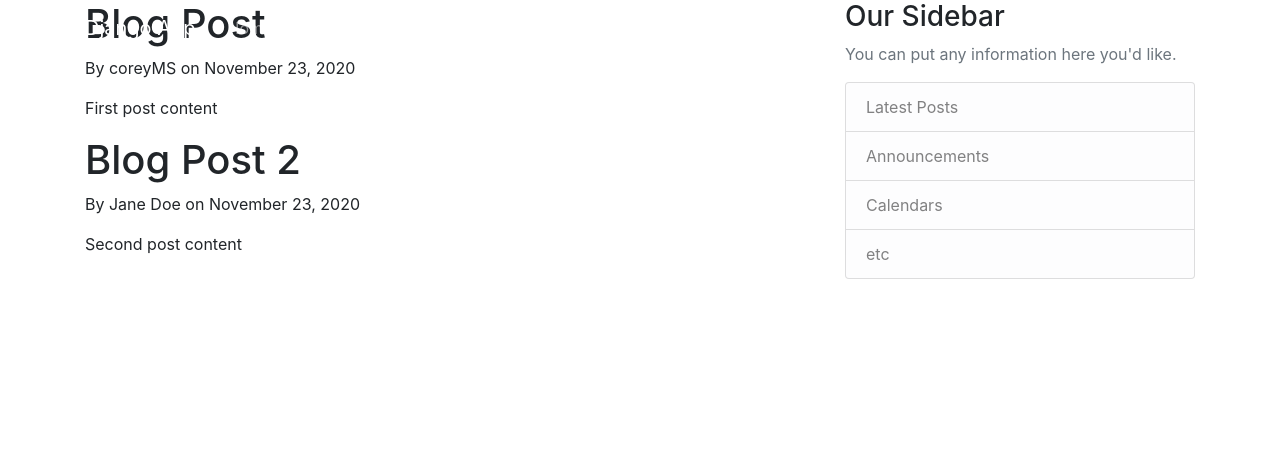
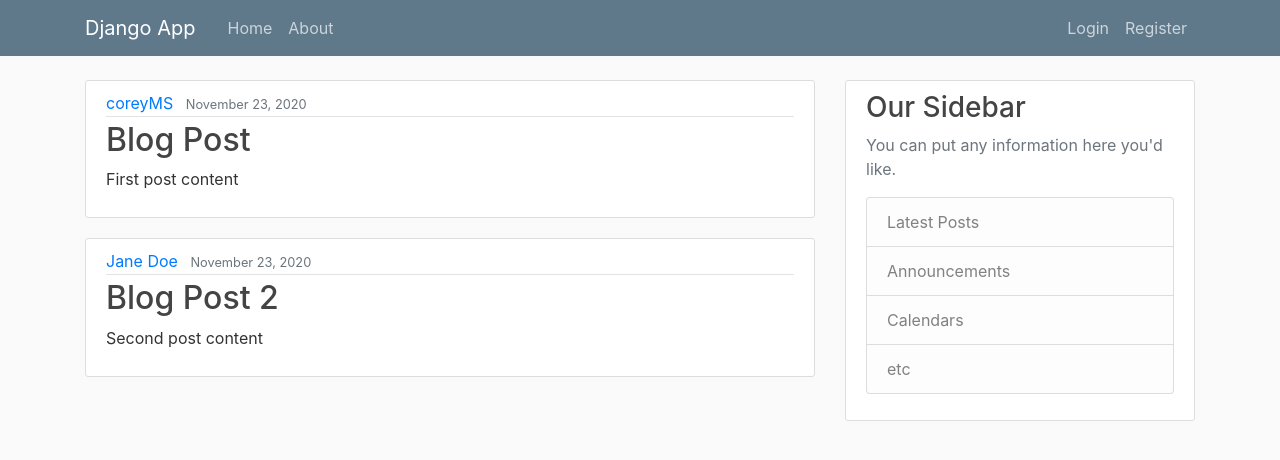
Before and after one commit to Hassanalihazaraa/full-featured-app, a Django app: page / in a window 1280 px wide. Shown: the top 460 px of the page. Run offline with Django 3.2, Linux system fonts and the light colour scheme.

Commit message:
fixed css

```diff
--- a/blog/templates/blog/base.html
+++ b/blog/templates/blog/base.html
@@ -1,3 +1,5 @@
+{% load static %}
+
 <!DOCTYPE html>
 <html lang="en">
   <head>
@@ -14,6 +16,8 @@
       integrity="sha384-TX8t27EcRE3e/ihU7zmQxVncDAy5uIKz4rEkgIXeMed4M0jlfIDPvg6uqKI2xXr2"
       crossorigin="anonymous"
     />
+     <!-- css -->
+     <link rel="stylesheet" type="text/css" href="{% static 'blog/main.css' %}">
 
     <title>Hello, world!</title>
     {% if title %}
--- a/blog/templates/blog/home.html
+++ b/blog/templates/blog/home.html
@@ -1,11 +1,16 @@
 {% extends 'blog/base.html' %}
 
 {% block content %}
-
     {% for post in posts %}
-        <h1>{{ post.title }}</h1>
-        <p>By {{ post.author }} on {{ post.date_posted }}</p>
-        <p>{{ post.content }}</p>
+        <article class="media content-section">
+            <div class="media-body">
+                <div class="article-metadata">
+                <a class="mr-2" href="#">{{ post.author }}</a>
+                <small class="text-muted">{{ post.date_posted }}</small>
+                </div>
+                <h2><a class="article-title" href="#">{{ post.title }}</a></h2>
+                <p class="article-content">{{ post.content }}</p>
+            </div>
+        </article>
     {% endfor %}
-
 {% endblock content %}
```
